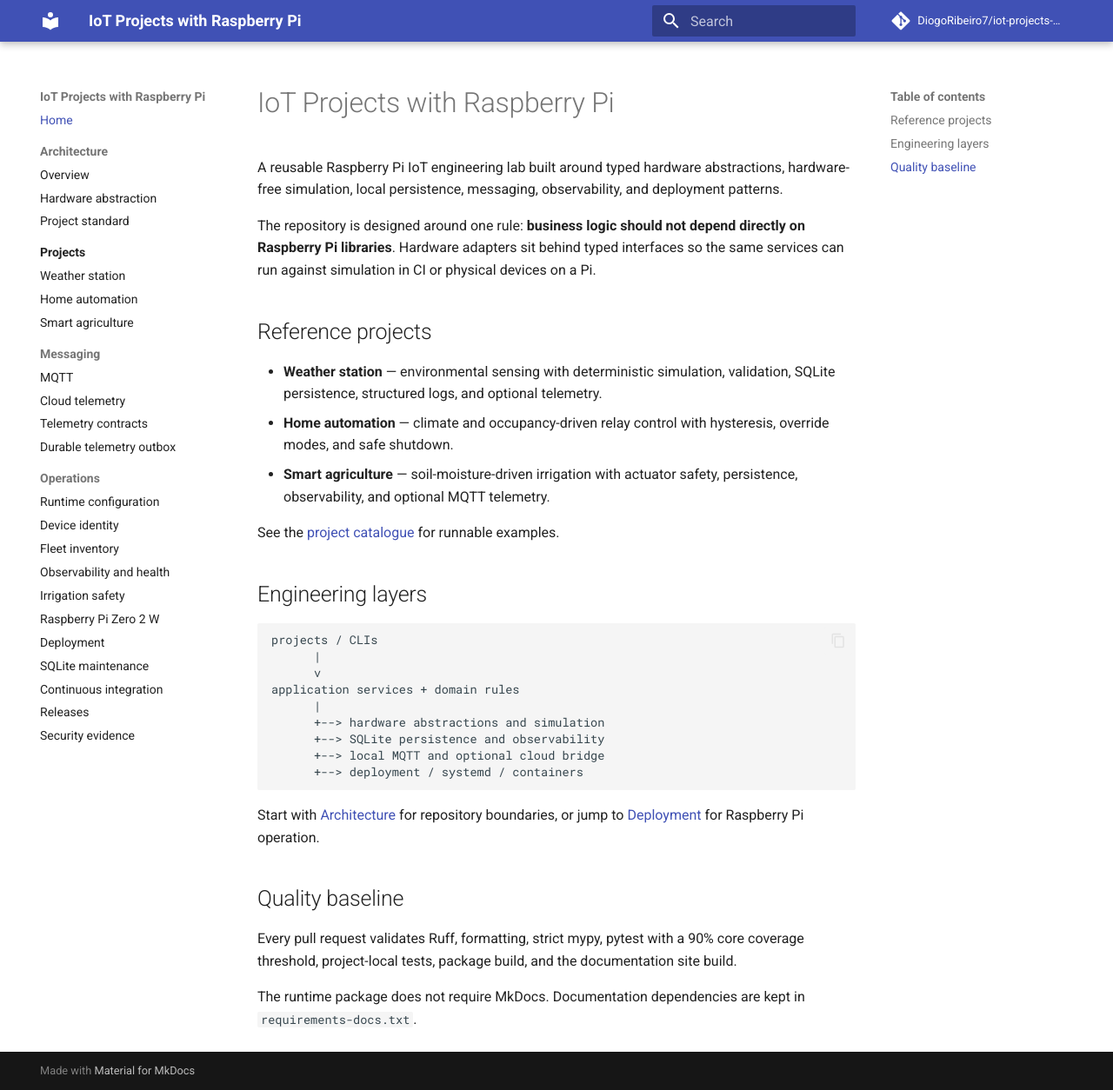
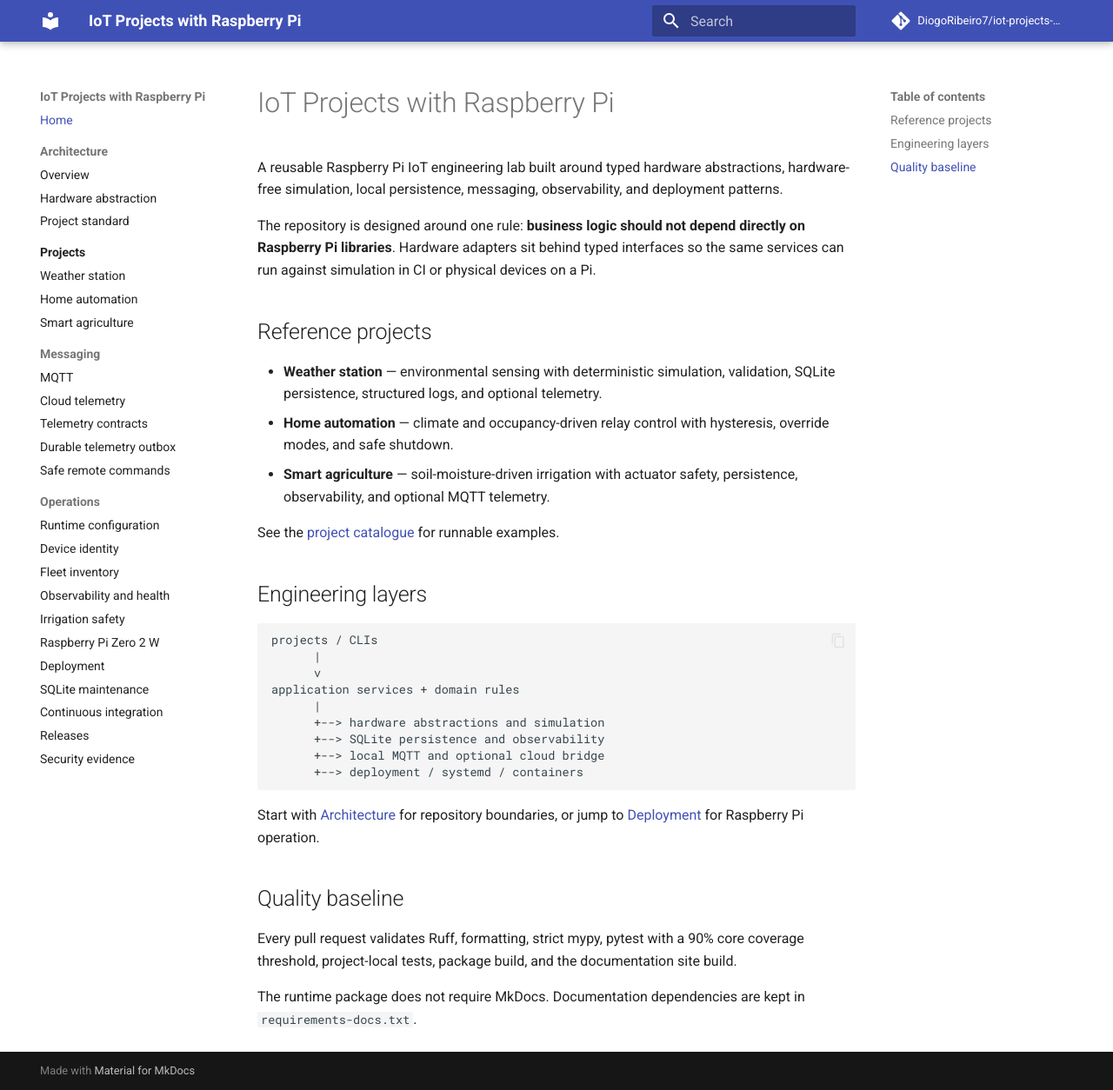
Before and after one commit to DiogoRibeiro7/iot-projects-with-pi, an MkDocs documentation site: the page built from docs/index.md, in a window 1280 px wide and 1254 px high. Shown: the whole window at 87% size. Built offline with MkDocs 1.6.1 and Material for MkDocs 9.7.7, drawn with Linux system fonts in a browser that asks for light colours; comment, search, counter and statistics services are not loaded.

Commit message:
Add remote command docs to navigation

```diff
--- a/mkdocs.yml
+++ b/mkdocs.yml
@@ -49,6 +49,7 @@ nav:
       - Cloud telemetry: cloud-telemetry.md
       - Telemetry contracts: telemetry-contracts.md
       - Durable telemetry outbox: telemetry-outbox.md
+      - Safe remote commands: remote-commands.md
   - Operations:
       - Runtime configuration: configuration.md
       - Device identity: device-identity.md
```
